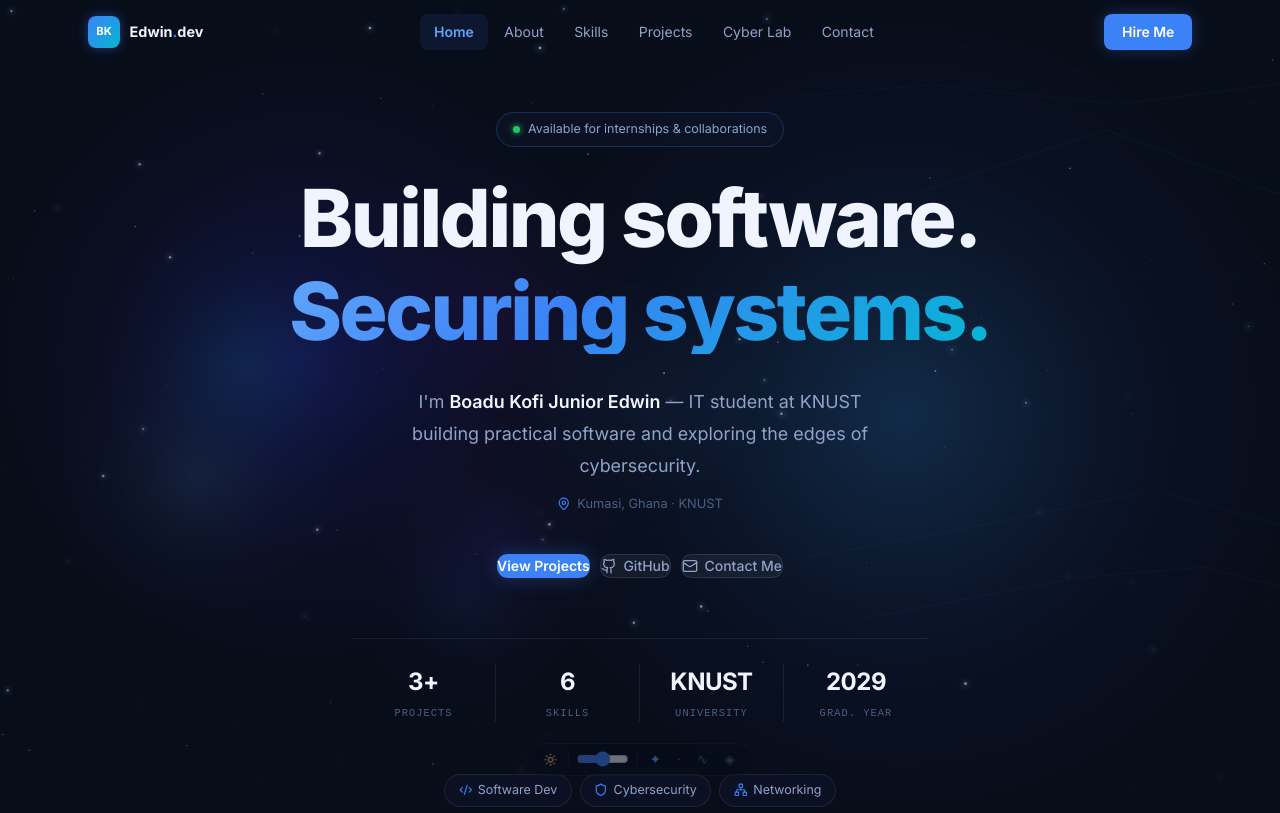
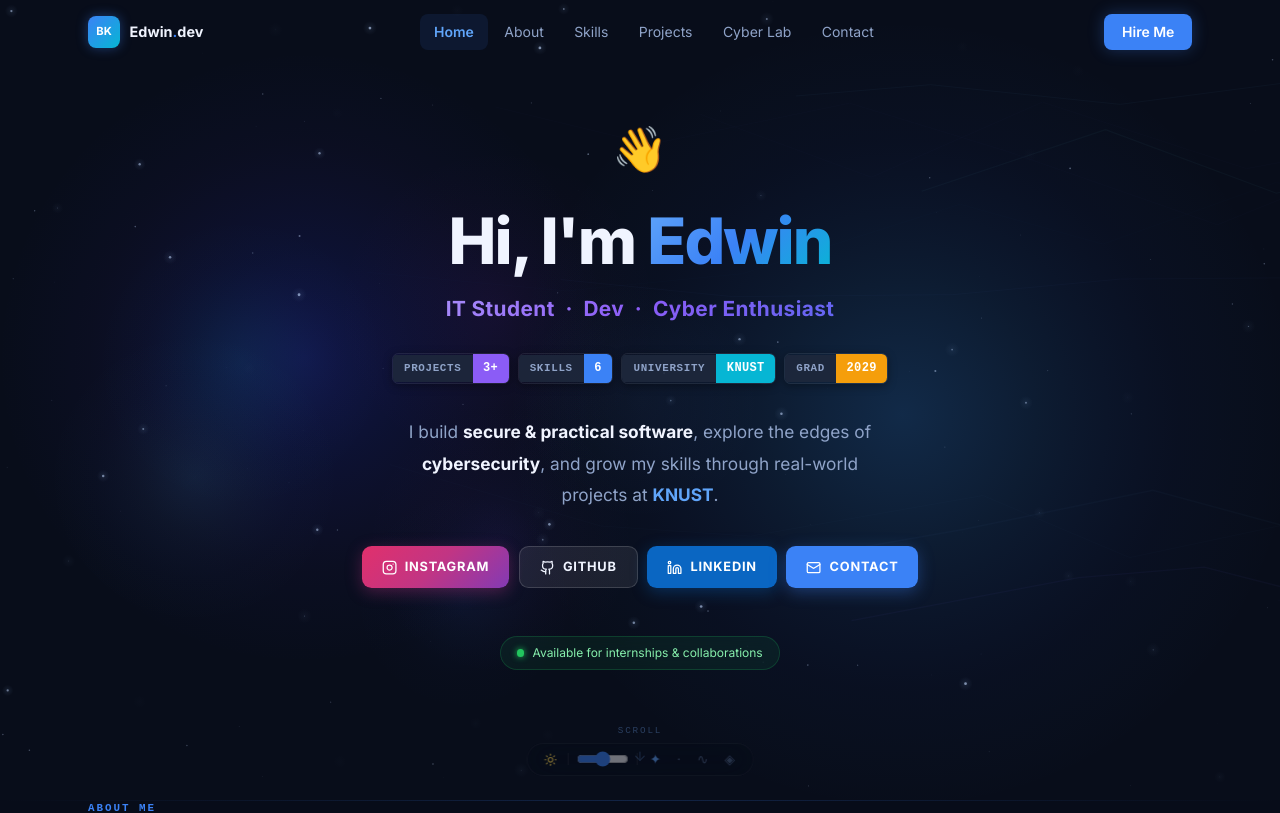
Before and after one commit to Junior09-gif/My-Portfolio, a React (Vite) app in the folder My-Portfolio-main/My-Portfolio-main/: page / in a window 1280 px wide. Shown: the top 813 px of the page. Built offline with nearby package versions, Linux system fonts and the light colour scheme.

Commit message:
Rebuild Hero: GitHub profile README style with wave emoji, stat badges, social buttons

```diff
--- a/My-Portfolio-main/My-Portfolio-main/src/components/Hero.tsx
+++ b/My-Portfolio-main/My-Portfolio-main/src/components/Hero.tsx
@@ -1,19 +1,19 @@
 import { motion } from "motion/react";
-import { ArrowDown, Github, Mail, MapPin, Shield, Code2, Network } from "lucide-react";
+import { ArrowDown, Github, Mail, Instagram, Youtube, Linkedin } from "lucide-react";
 import { UserProfile } from "../types";
 
 interface HeroProps { profile: UserProfile; }
 
 const rise = (delay = 0) => ({
-  initial: { opacity: 0, y: 28 },
+  initial: { opacity: 0, y: 24 },
   animate: { opacity: 1, y: 0 },
-  transition: { duration: 0.8, ease: [0.16, 1, 0.3, 1], delay },
+  transition: { duration: 0.75, ease: [0.16, 1, 0.3, 1], delay },
 });
 
 const fade = (delay = 0) => ({
   initial: { opacity: 0 },
   animate: { opacity: 1 },
-  transition: { duration: 0.9, ease: "easeOut", delay },
+  transition: { duration: 0.8, ease: "easeOut", delay },
 });
 
 export default function Hero({ profile }: HeroProps) {
@@ -28,148 +28,226 @@ export default function Hero({ profile }: HeroProps) {
         display: "flex", flexDirection: "column",
         alignItems: "center", justifyContent: "center",
         position: "relative", overflow: "hidden",
-        background: "transparent",
-        zIndex: 1,
+        background: "transparent", zIndex: 1,
       }}
     >
       <div style={{
         position: "relative", zIndex: 2,
-        maxWidth: "52rem", margin: "0 auto",
+        maxWidth: "42rem", margin: "0 auto",
         padding: "7rem 1.5rem 8rem",
         textAlign: "center",
         display: "flex", flexDirection: "column", alignItems: "center",
       }}>
 
-        {/* Status pill */}
-        <motion.div {...fade(0.05)} style={{ marginBottom: "1.75rem" }}>
+        {/* Wave greeting */}
+        <motion.div {...fade(0.05)} style={{ marginBottom: "1.25rem" }}>
+          <span style={{ fontSize: "2.8rem" }}>👋</span>
+        </motion.div>
+
+        {/* Main headline */}
+        <motion.h1
+          {...rise(0.12)}
+          style={{
+            fontSize: "clamp(2.4rem, 6vw, 4rem)",
+            fontWeight: 800, letterSpacing: "-0.03em", lineHeight: 1.1,
+            color: "#F0F4FF", marginBottom: "1rem",
+          }}
+        >
+          Hi, I'm{" "}
           <span style={{
-            display: "inline-flex", alignItems: "center", gap: "0.5rem",
-            padding: "0.4rem 1rem",
-            background: "rgba(13,21,40,0.7)",
-            border: "1px solid rgba(59,130,246,0.25)",
-            borderRadius: "999px",
-            fontSize: "0.78rem", color: "#8FA3C8",
-            backdropFilter: "blur(12px)",
+            background: "linear-gradient(135deg, #60A5FA 0%, #3B82F6 50%, #06B6D4 100%)",
+            WebkitBackgroundClip: "text", WebkitTextFillColor: "transparent", backgroundClip: "text",
           }}>
-            <span style={{ width: "0.45rem", height: "0.45rem", borderRadius: "50%", background: "#22C55E", flexShrink: 0, boxShadow: "0 0 6px #22C55E" }} />
-            Available for internships &amp; collaborations
+            Edwin
+          </span>
+        </motion.h1>
+
+        {/* Role tag */}
+        <motion.div {...rise(0.2)} style={{ marginBottom: "1.75rem" }}>
+          <span style={{
+            fontSize: "clamp(1rem, 2.5vw, 1.3rem)",
+            fontWeight: 700,
+            background: "linear-gradient(135deg, #A78BFA 0%, #8B5CF6 50%, #6366F1 100%)",
+            WebkitBackgroundClip: "text", WebkitTextFillColor: "transparent", backgroundClip: "text",
+            letterSpacing: "0.02em",
+          }}>
+            IT Student &nbsp;·&nbsp; Dev &nbsp;·&nbsp; Cyber Enthusiast
           </span>
         </motion.div>
 
-        {/* Headline */}
-        <motion.h1
-          {...rise(0.12)}
-          style={{
-            fontSize: "clamp(2.8rem, 6.5vw, 5rem)",
-            fontWeight: 800, letterSpacing: "-0.03em", lineHeight: 1.08,
-            color: "#F0F4FF", marginBottom: "0.4rem",
-          }}
-        >
-          Building software.
-        </motion.h1>
-        <motion.h1
-          {...rise(0.2)}
-          style={{
-            fontSize: "clamp(2.8rem, 6.5vw, 5rem)",
-            fontWeight: 800, letterSpacing: "-0.03em", lineHeight: 1.08,
-            background: "linear-gradient(135deg, #60A5FA 0%, #3B82F6 40%, #06B6D4 100%)",
-            WebkitBackgroundClip: "text", WebkitTextFillColor: "transparent", backgroundClip: "text",
-            marginBottom: "2rem",
-          }}
-        >
-          Securing systems.
-        </motion.h1>
-
-        {/* Bio */}
-        <motion.p
+        {/* Stat badges — GitHub profile README style */}
+        <motion.div
           {...rise(0.28)}
           style={{
-            fontSize: "clamp(1rem, 1.8vw, 1.12rem)",
-            lineHeight: 1.78, color: "#8FA3C8",
-            maxWidth: "32rem", marginBottom: "0.75rem",
-          }}
-        >
-          I'm{" "}
-          <strong style={{ color: "#F0F4FF", fontWeight: 600 }}>Boadu Kofi Junior Edwin</strong>
-          {" "}— IT student at KNUST building practical software and
-          exploring the edges of cybersecurity.
-        </motion.p>
-
-        {/* Location */}
-        <motion.div
-          {...fade(0.3)}
-          style={{ display: "flex", alignItems: "center", gap: "0.4rem", fontSize: "0.8rem", color: "#4A5F80", marginBottom: "2.5rem" }}
-        >
-          <MapPin style={{ width: "0.85rem", height: "0.85rem", color: "#3B82F6" }} />
-          Kumasi, Ghana · KNUST
-        </motion.div>
-
-        {/* CTA */}
-        <motion.div
-          {...rise(0.36)}
-          style={{ display: "flex", flexWrap: "wrap", gap: "0.65rem", justifyContent: "center", marginBottom: "3.75rem" }}
-        >
-          <button className="btn-primary" onClick={() => scroll("#projects")}>
-            View Projects
-          </button>
-          <a href={profile.githubUrl} target="_blank" rel="noopener noreferrer" className="btn-secondary">
-            <Github style={{ width: "1rem", height: "1rem" }} />
-            GitHub
-          </a>
-          <a href="#contact" onClick={e => { e.preventDefault(); scroll("#contact"); }} className="btn-secondary">
-            <Mail style={{ width: "1rem", height: "1rem" }} />
-            Contact Me
-          </a>
-        </motion.div>
-
-        {/* Stats */}
-        <motion.div
-          {...fade(0.48)}
-          style={{
-            display: "flex", flexWrap: "wrap", justifyContent: "center",
-            padding: "1.5rem 0", borderTop: "1px solid rgba(255,255,255,0.07)",
-            width: "100%", maxWidth: "36rem", gap: 0,
+            display: "flex", flexWrap: "wrap", gap: "0.5rem",
+            justifyContent: "center", marginBottom: "2rem",
           }}
         >
           {[
-            { value: "3+", label: "Projects" },
-            { value: "6", label: "Skills" },
-            { value: "KNUST", label: "University" },
-            { value: "2029", label: "Grad. Year" },
-          ].map(({ value, label }, i) => (
-            <div key={label} style={{
-              flex: "1 1 25%", textAlign: "center", padding: "0 1rem",
-              borderRight: i < 3 ? "1px solid rgba(255,255,255,0.07)" : "none",
-            }}>
-              <div style={{ fontSize: "1.5rem", fontWeight: 700, color: "#F0F4FF", letterSpacing: "-0.02em" }}>{value}</div>
-              <div style={{ fontSize: "0.65rem", color: "#4A5F80", textTransform: "uppercase", letterSpacing: "0.1em", marginTop: "0.2rem", fontFamily: "var(--font-mono)" }}>{label}</div>
+            { label: "PROJECTS", value: "3+", color: "#8B5CF6" },
+            { label: "SKILLS", value: "6", color: "#3B82F6" },
+            { label: "UNIVERSITY", value: "KNUST", color: "#06B6D4" },
+            { label: "GRAD", value: "2029", color: "#F59E0B" },
+          ].map(({ label, value, color }) => (
+            <div
+              key={label}
+              style={{
+                display: "inline-flex", alignItems: "center",
+                borderRadius: "0.4rem", overflow: "hidden",
+                boxShadow: "0 2px 8px rgba(0,0,0,0.35)",
+                border: "1px solid rgba(255,255,255,0.08)",
+              }}
+            >
+              <span style={{
+                padding: "0.3rem 0.7rem",
+                background: "rgba(30,40,60,0.9)",
+                fontSize: "0.68rem", fontWeight: 600,
+                color: "#8FA3C8", letterSpacing: "0.06em",
+                fontFamily: "var(--font-mono)", textTransform: "uppercase",
+              }}>
+                {label}
+              </span>
+              <span style={{
+                padding: "0.3rem 0.65rem",
+                background: color,
+                fontSize: "0.75rem", fontWeight: 800,
+                color: "#fff", fontFamily: "var(--font-mono)",
+                letterSpacing: "0.03em",
+              }}>
+                {value}
+              </span>
             </div>
           ))}
         </motion.div>
 
-        {/* Focus tags */}
+        {/* Bio with bold highlights */}
+        <motion.p
+          {...rise(0.36)}
+          style={{
+            fontSize: "clamp(0.95rem, 1.8vw, 1.08rem)",
+            lineHeight: 1.82, color: "#8FA3C8",
+            maxWidth: "30rem", marginBottom: "2.25rem",
+          }}
+        >
+          I build{" "}
+          <strong style={{ color: "#F0F4FF" }}>secure &amp; practical software</strong>
+          , explore the edges of{" "}
+          <strong style={{ color: "#F0F4FF" }}>cybersecurity</strong>
+          , and grow my skills through real-world projects at{" "}
+          <strong style={{ color: "#60A5FA" }}>KNUST</strong>.
+        </motion.p>
+
+        {/* Social / CTA buttons */}
         <motion.div
-          {...fade(0.56)}
-          style={{ display: "flex", flexWrap: "wrap", gap: "0.5rem", justifyContent: "center", marginTop: "1.75rem" }}
+          {...rise(0.44)}
+          style={{
+            display: "flex", flexWrap: "wrap", gap: "0.6rem",
+            justifyContent: "center", marginBottom: "3rem",
+          }}
         >
-          {[
-            { icon: Code2, label: "Software Dev" },
-            { icon: Shield, label: "Cybersecurity" },
-            { icon: Network, label: "Networking" },
-          ].map(({ icon: Icon, label }) => (
-            <span key={label} style={{
-              display: "inline-flex", alignItems: "center", gap: "0.35rem",
-              padding: "0.35rem 0.85rem",
-              background: "rgba(13,21,40,0.7)",
-              border: "1px solid rgba(255,255,255,0.08)",
-              borderRadius: "999px",
-              fontSize: "0.78rem", color: "#8FA3C8",
-              backdropFilter: "blur(8px)",
-            }}>
-              <Icon style={{ width: "0.85rem", height: "0.85rem", color: "#3B82F6" }} />
-              {label}
-            </span>
-          ))}
+          {/* Instagram */}
+          <a
+            href={`https://instagram.com/${(profile.instagram || "eii.jnr").replace(/^@/, "")}`}
+            target="_blank" rel="noopener noreferrer"
+            style={{
+              display: "inline-flex", alignItems: "center", gap: "0.5rem",
+              padding: "0.6rem 1.25rem",
+              background: "linear-gradient(135deg, #E1306C, #C13584, #833AB4)",
+              color: "#fff", borderRadius: "0.6rem",
+              fontSize: "0.8rem", fontWeight: 700,
+              letterSpacing: "0.06em", textTransform: "uppercase",
+              textDecoration: "none", transition: "opacity 0.2s, transform 0.15s",
+              boxShadow: "0 4px 16px rgba(193,53,132,0.35)",
+              border: "none",
+            }}
+            onMouseEnter={e => { (e.currentTarget as HTMLElement).style.opacity = "0.88"; (e.currentTarget as HTMLElement).style.transform = "translateY(-1px)"; }}
+            onMouseLeave={e => { (e.currentTarget as HTMLElement).style.opacity = "1"; (e.currentTarget as HTMLElement).style.transform = "translateY(0)"; }}
+          >
+            <Instagram style={{ width: "0.95rem", height: "0.95rem" }} />
+            Instagram
+          </a>
+
+          {/* GitHub */}
+          <a
+            href={profile.githubUrl}
+            target="_blank" rel="noopener noreferrer"
+            style={{
+              display: "inline-flex", alignItems: "center", gap: "0.5rem",
+              padding: "0.6rem 1.25rem",
+              background: "rgba(255,255,255,0.08)",
+              color: "#F0F4FF", borderRadius: "0.6rem",
+              fontSize: "0.8rem", fontWeight: 700,
+              letterSpacing: "0.06em", textTransform: "uppercase",
+              textDecoration: "none", transition: "all 0.2s",
+              border: "1px solid rgba(255,255,255,0.15)",
+            }}
+            onMouseEnter={e => { (e.currentTarget as HTMLElement).style.background = "rgba(255,255,255,0.14)"; (e.currentTarget as HTMLElement).style.transform = "translateY(-1px)"; }}
+            onMouseLeave={e => { (e.currentTarget as HTMLElement).style.background = "rgba(255,255,255,0.08)"; (e.currentTarget as HTMLElement).style.transform = "translateY(0)"; }}
+          >
+            <Github style={{ width: "0.95rem", height: "0.95rem" }} />
+            GitHub
+          </a>
+
+          {/* LinkedIn */}
+          <a
+            href={profile.linkedinUrl}
+            target="_blank" rel="noopener noreferrer"
+            style={{
+              display: "inline-flex", alignItems: "center", gap: "0.5rem",
+              padding: "0.6rem 1.25rem",
+              background: "#0A66C2",
+              color: "#fff", borderRadius: "0.6rem",
+              fontSize: "0.8rem", fontWeight: 700,
+              letterSpacing: "0.06em", textTransform: "uppercase",
+              textDecoration: "none", transition: "all 0.2s",
+              border: "none",
+              boxShadow: "0 4px 16px rgba(10,102,194,0.35)",
+            }}
+            onMouseEnter={e => { (e.currentTarget as HTMLElement).style.background = "#0958a8"; (e.currentTarget as HTMLElement).style.transform = "translateY(-1px)"; }}
+            onMouseLeave={e => { (e.currentTarget as HTMLElement).style.background = "#0A66C2"; (e.currentTarget as HTMLElement).style.transform = "translateY(0)"; }}
+          >
+            <Linkedin style={{ width: "0.95rem", height: "0.95rem" }} />
+            LinkedIn
+          </a>
+
+          {/* Contact */}
+          <a
+            href="#contact"
+            onClick={e => { e.preventDefault(); scroll("#contact"); }}
+            style={{
+              display: "inline-flex", alignItems: "center", gap: "0.5rem",
+              padding: "0.6rem 1.25rem",
+              background: "#3B82F6",
+              color: "#fff", borderRadius: "0.6rem",
+              fontSize: "0.8rem", fontWeight: 700,
+              letterSpacing: "0.06em", textTransform: "uppercase",
+              textDecoration: "none", transition: "all 0.2s",
+              border: "none",
+              boxShadow: "0 4px 16px rgba(59,130,246,0.35)",
+            }}
+            onMouseEnter={e => { (e.currentTarget as HTMLElement).style.background = "#2563EB"; (e.currentTarget as HTMLElement).style.transform = "translateY(-1px)"; }}
+            onMouseLeave={e => { (e.currentTarget as HTMLElement).style.background = "#3B82F6"; (e.currentTarget as HTMLElement).style.transform = "translateY(0)"; }}
+          >
+            <Mail style={{ width: "0.95rem", height: "0.95rem" }} />
+            Contact
+          </a>
+        </motion.div>
+
+        {/* Available status */}
+        <motion.div
+          {...fade(0.55)}
+          style={{
+            display: "inline-flex", alignItems: "center", gap: "0.5rem",
+            padding: "0.4rem 1rem",
+            background: "rgba(34,197,94,0.08)",
+            border: "1px solid rgba(34,197,94,0.2)",
+            borderRadius: "999px",
+            fontSize: "0.75rem", color: "#86EFAC",
+            backdropFilter: "blur(8px)",
+          }}
+        >
+          <span style={{ width: "0.45rem", height: "0.45rem", borderRadius: "50%", background: "#22C55E", flexShrink: 0, boxShadow: "0 0 6px #22C55E" }} />
+          Available for internships &amp; collaborations
         </motion.div>
       </div>
 
@@ -179,7 +257,8 @@ export default function Hero({ profile }: HeroProps) {
         onClick={() => scroll("#about")}
         aria-label="Scroll down"
         style={{
-          position: "absolute", bottom: "2.5rem", left: "50%", transform: "translateX(-50%)",
+          position: "absolute", bottom: "2.5rem", left: "50%",
+          transform: "translateX(-50%)",
           display: "flex", flexDirection: "column", alignItems: "center", gap: "0.4rem",
           background: "none", border: "none", cursor: "pointer", color: "#2A3F60",
         }}
```
